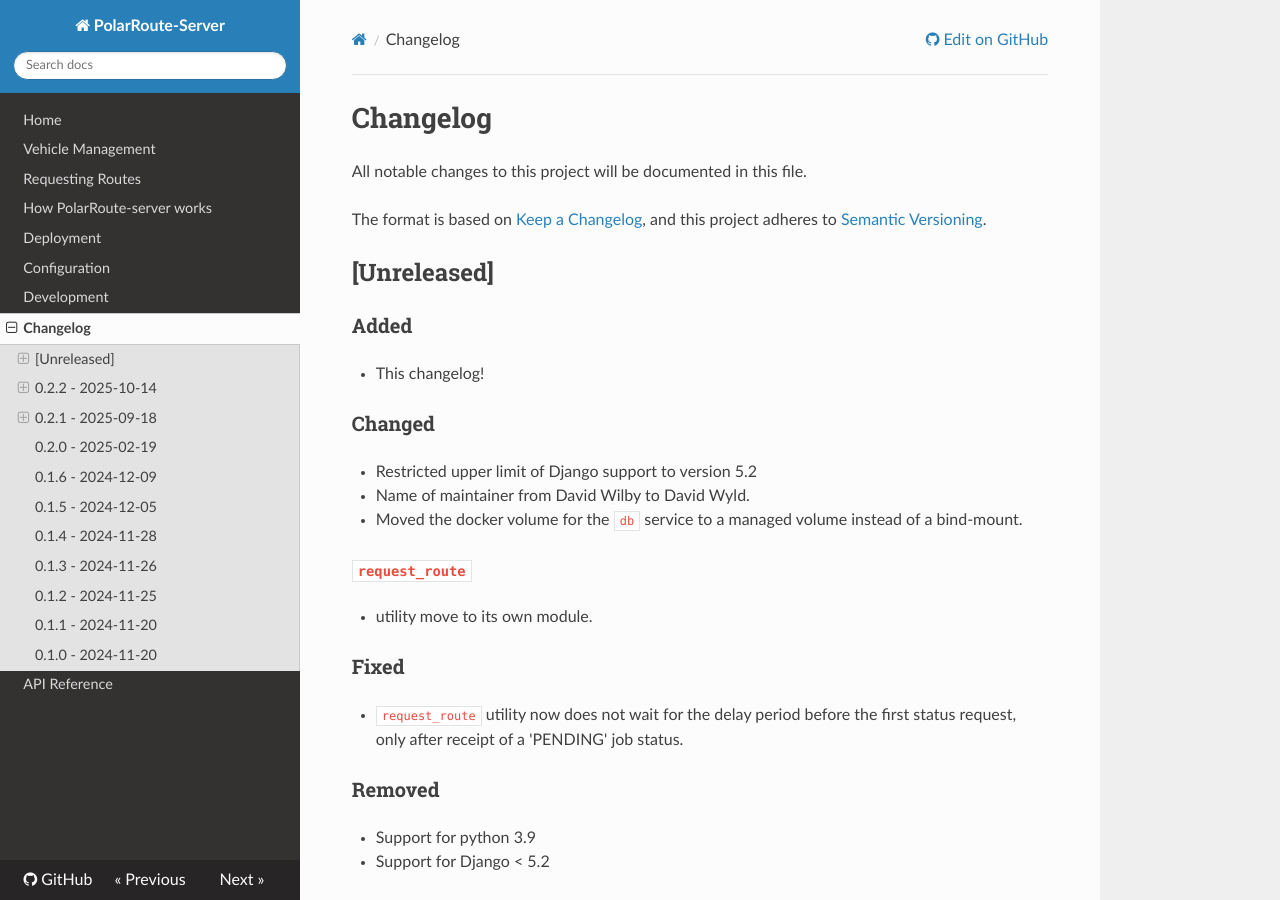
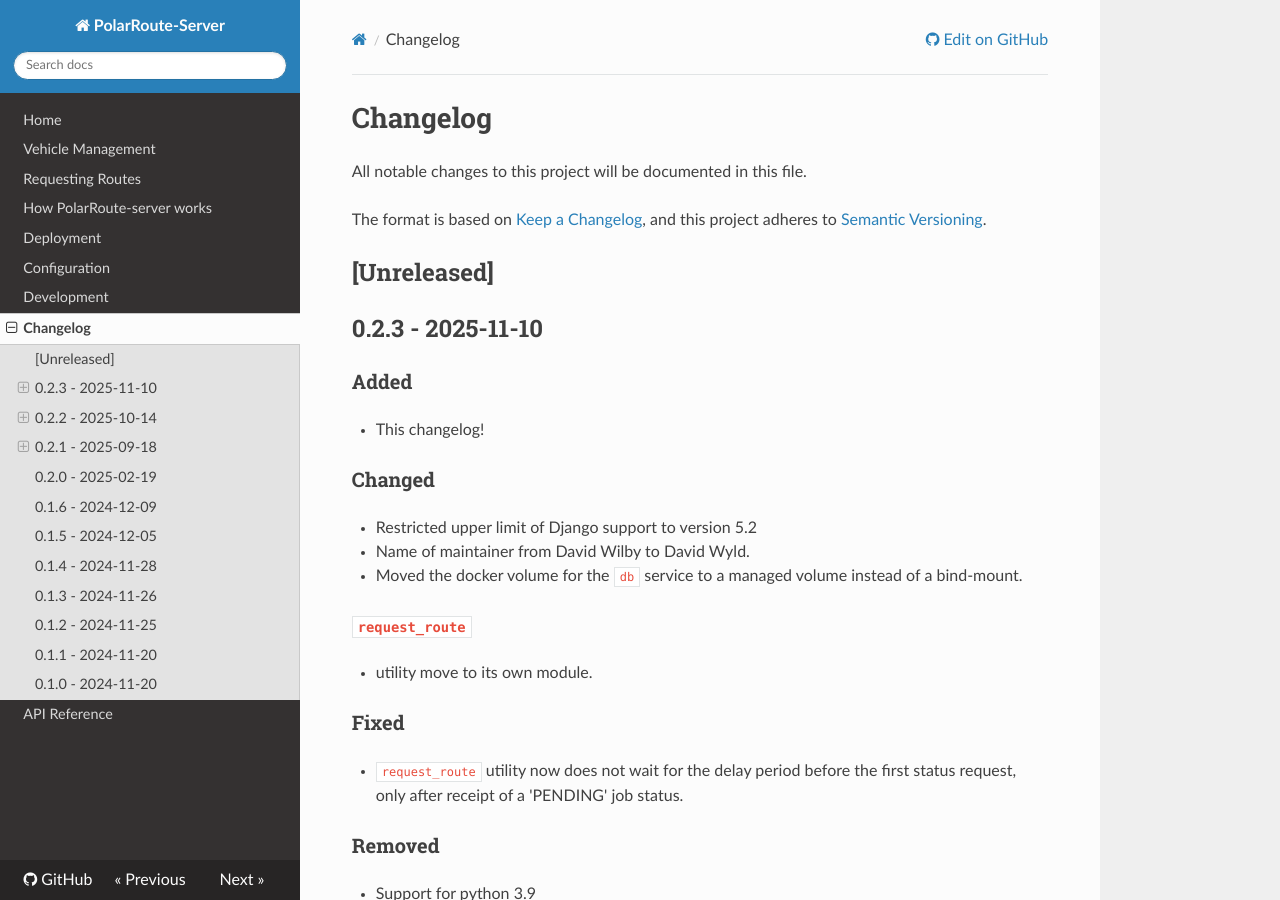
Before and after one commit to bas-amop/PolarRoute-server, an MkDocs documentation site: the page built from docs/changelog.md, in a window 1280 px wide and 900 px high. Built offline with MkDocs 1.6.1, drawn with Linux system fonts in a browser that asks for light colours; nearby versions of some CDN libraries.

Commit message:
release version 0.2.3

```diff
--- a/CHANGELOG.md
+++ b/CHANGELOG.md
@@ -6,6 +6,9 @@
 and this project adheres to [Semantic Versioning](https://semver.org/spec/v2.0.0.html).
 
 ## [Unreleased]
+
+
+## 0.2.3 - 2025-11-10
 
 ### Added
 - This changelog!
--- a/docs/apischema.yml
+++ b/docs/apischema.yml
@@ -1,7 +1,7 @@
 openapi: 3.0.3
 info:
   title: PolarRoute-Server
-  version: 0.2.1
+  version: 0.2.3
   description: Backend server for serving PolarRoute and MeshiPhi assets
 paths:
   /api/evaluate_route:
--- a/pyproject.toml
+++ b/pyproject.toml
@@ -11,7 +11,7 @@
 description = "Backend server for serving PolarRoute and MeshiPhi assets and managing their calcuation using Django & Celery."
 readme = "README.md"
 license = {file = "LICENSE"}
-version = "0.2.2"
+version = "0.2.3"
 requires-python = ">= 3.10"
 dependencies = [
     "celery",
```
